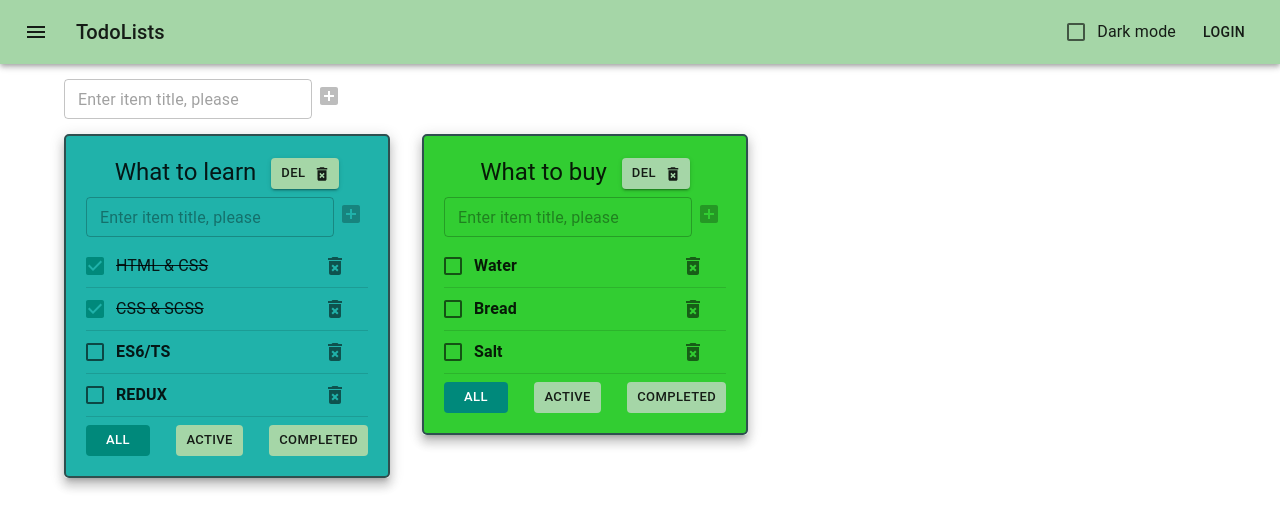
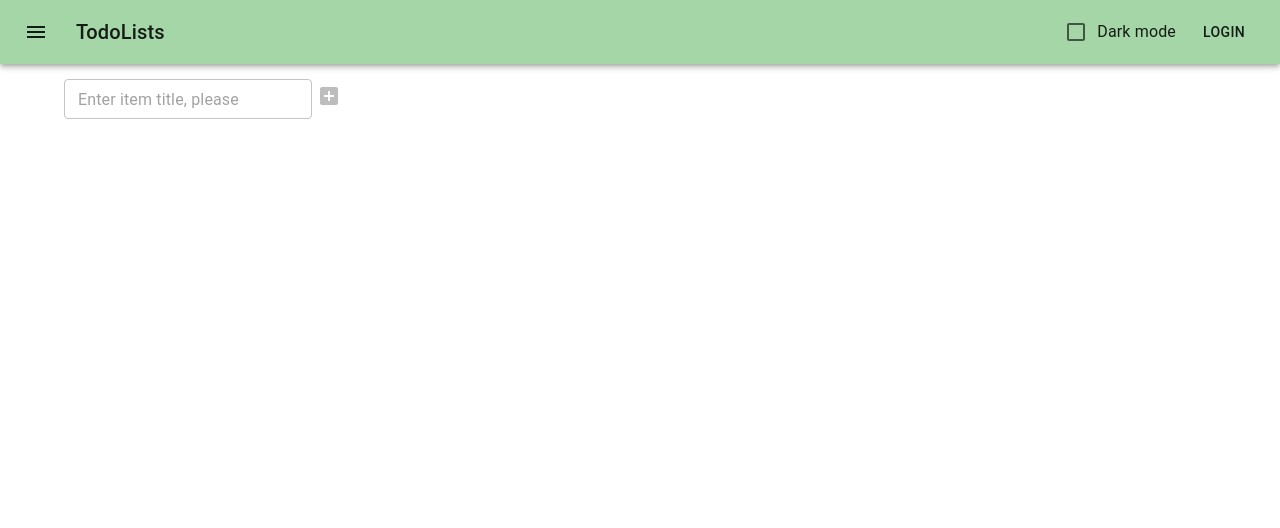
Before and after one commit to Kaftyreva-Polina/1-todolist, a React (Create React App) app: page / in a window 1280 px wide. Shown: the top 528 px of the page. Built offline with nearby package versions, Linux system fonts and the light colour scheme.

Commit message:
lesson 10 Redux

```diff
--- a/src/AppWithRedux.tsx
+++ b/src/AppWithRedux.tsx
@@ -1,14 +1,16 @@
-import React, {useReducer, useState} from "react";
-import Todolist, {TaskType} from "./Todolist"; //!
+import React, {useState} from "react";
+import {TaskType} from "./TodolistWithRedux";
 import "./App.css";
-import {v1} from "uuid";
 import AddItemForm from "./AddItemForm";
 import {
     AppBar,
-    Button, Checkbox,
+    Button,
+    Checkbox,
     Container,
     createTheme,
-    CssBaseline, FormControlLabel, FormGroup,
+    CssBaseline,
+    FormControlLabel,
+    FormGroup,
     Grid,
     IconButton,
     Paper,
@@ -17,14 +19,10 @@ import {
     Typography
 } from "@mui/material";
 import {Menu} from "@mui/icons-material";
-import {
-    addTodolistAC,
-    changeTodolistFilterAC,
-    changeTodolistTitleAC,
-    removeTodolistAC,
-    todolistsReducer
-} from "./state/todolists-reducer";
-import {addTaskAC, changeTaskStatusAC, changeTaskTitleAC, removeTaskAC, tasksReducer} from "./state/tasks-reducer";
+import {addTodolistAC} from "./state/todolists-reducer";
+import {useDispatch, useSelector} from "react-redux";
+import {AppRootStateType} from "./state/store";
+import TodolistWithRedux from "./TodolistWithRedux";
 
 export type FilterValuesType = "all" | "active" | "completed"
 export type TodolistType = {
@@ -38,90 +36,51 @@ export type TasksStateType = {
 }
 
 function AppWithRedux(): JSX.Element {
-    const todoListId_1 = v1()
-    const todoListId_2 = v1()
 
+    let todoLists = useSelector<AppRootStateType, TodolistType[]>(state => state.todolists)
+    // let tasks = useSelector<AppRootStateType, TasksStateType>(state => state.tasks)
+    const [isDarkMode, setDarkMode] = useState<boolean>(false)
 
-    const [todoLists, dispatchToTodoLists] = useReducer(todolistsReducer,[
-        {id: todoListId_1, title: "What to learn", filter: "all"},
-        {id: todoListId_2, title: "What to buy", filter: "all"},
-    ])
-    const [tasks, dispatchToTasks] = useReducer(tasksReducer,{
-        [todoListId_1]: [
-            {id: v1(), title: "HTML & CSS", isDone: true},
-            {id: v1(), title: "CSS & SCSS", isDone: true},
-            {id: v1(), title: "ES6/TS", isDone: false},
-            {id: v1(), title: "REDUX", isDone: false}
-        ],
-        [todoListId_2]: [
-            {id: v1(), title: "Water", isDone: false},
-            {id: v1(), title: "Bread", isDone: false},
-            {id: v1(), title: "Salt", isDone: false}
-        ]
-    })
-    const [isDarkMode, setDarkMode] = useState<boolean>(false)
-    const removeTask = (taskId: string, todoListId: string) => {
-        dispatchToTasks(removeTaskAC(taskId, todoListId))
-    }
-    const addTask = (title: string, todoListId: string) => {
-        dispatchToTasks(addTaskAC(title, todoListId))
-    }
-    const changeTaskStatus = (taskId: string, newIsDone: boolean, todoListId: string) => {
-        dispatchToTasks(changeTaskStatusAC(taskId, newIsDone, todoListId))
-    }
-    const changeTaskTitle = (taskId: string, newTitle: string, todoListId: string) => {
-        dispatchToTasks(changeTaskTitleAC(taskId, newTitle, todoListId))
-    }
+    const dispatch = useDispatch()
 
-    const changeTodoListFilter = (filter: FilterValuesType, todoListId: string) => {
-        dispatchToTodoLists(changeTodolistFilterAC(todoListId, filter))
-    }
-    const removeTodoList = (todoListId: string) => {
-        let action = removeTodolistAC(todoListId)
-        dispatchToTodoLists(action)
-        dispatchToTasks(action)
-    }
-    const changeTodoListTitle = (newTitle: string, todoListId: string) => {
-        dispatchToTodoLists(changeTodolistTitleAC(newTitle, todoListId))
-    }
+    // const removeTask = (taskId: string, todoListId: string) => {
+    //     dispatch(removeTaskAC(taskId, todoListId))
+    // }
+    // const addTask = (title: string, todoListId: string) => {
+    //     dispatch(addTaskAC(title, todoListId))
+    // }
+    // const changeTaskStatus = (taskId: string, newIsDone: boolean, todoListId: string) => {
+    //     dispatch(changeTaskStatusAC(taskId, newIsDone, todoListId))
+    // }
+    // const changeTaskTitle = (taskId: string, newTitle: string, todoListId: string) => {
+    //     dispatch(changeTaskTitleAC(taskId, newTitle, todoListId))
+    // }
+    //
+    // const changeTodoListFilter = (filter: FilterValuesType, todoListId: string) => {
+    //     dispatch(changeTodolistFilterAC(todoListId, filter))
+    // }
+    // const removeTodoList = (todoListId: string) => {
+    //     let action = removeTodolistAC(todoListId)
+    //     dispatch(action)
+    // }
+    // const changeTodoListTitle = (newTitle: string, todoListId: string) => {
+    //     dispatch(changeTodolistTitleAC(newTitle, todoListId))
+    // }
+
     const addTodoList = (title: string) => {
         let action = addTodolistAC(title)
-        dispatchToTodoLists(action)
-        dispatchToTasks(action)
-    }
-
-    const getFilteredTasksForRender = (tasksList: Array<TaskType>, filterValue: FilterValuesType) => {
-        switch (filterValue) {
-            case "active":
-                return tasksList.filter(t => !t.isDone)
-            case "completed":
-                return tasksList.filter(t => t.isDone)
-            default:
-                return tasksList
-        }
+        dispatch(action)
     }
 
 
     const todoListsComponents = todoLists.map(tl => {
-        const tasksForRender: Array<TaskType> = getFilteredTasksForRender(tasks[tl.id], tl.filter)
         return (
-            <Grid item>
+            <Grid key={tl.id} item>
                 <Paper elevation={8}>
-                    <Todolist
-                        key={tl.id}
-
+                    <TodolistWithRedux
                         todoListId={tl.id}
                         title={tl.title}
-                        tasks={tasksForRender}
                         filter={tl.filter}
-
-                        removeTask={removeTask}
-                        addTask={addTask}
-                        changeTaskStatus={changeTaskStatus}
-                        changeTaskTitle={changeTaskTitle}
-                        changeTodoListFilter={changeTodoListFilter}
-                        removeTodoList={removeTodoList}
-                        changeTodoListTitle={changeTodoListTitle}
                     />
                 </Paper>
             </Grid>
--- /dev/null
+++ b/src/TodolistWithRedux.tsx
@@ -0,0 +1,147 @@
+import React, {FC} from "react";
+import {FilterValuesType} from "./App";
+import AddItemForm from "./AddItemForm";
+import EditableSpan from "./EditableSpan";
+import {Button, IconButton, List, ListItem, Typography} from "@mui/material";
+import DeleteForeverIcon from "@mui/icons-material/DeleteForever";
+import {UniversalCheckBox} from "./components/UniversalCheckBox";
+import {useDispatch, useSelector} from "react-redux";
+import {AppRootStateType} from "./state/store";
+import {addTaskAC, changeTaskStatusAC, changeTaskTitleAC, removeTaskAC} from "./state/tasks-reducer";
+import {changeTodolistFilterAC, changeTodolistTitleAC, removeTodolistAC} from "./state/todolists-reducer";
+
+type TodolistPropsType = {
+    todoListId: string
+    title: string
+    filter: FilterValuesType
+}
+
+export type TaskType = {
+    id: string
+    title: string
+    isDone: boolean
+}
+
+const TodolistWithRedux: FC<TodolistPropsType> = (props) => {
+
+    let tasks = useSelector<AppRootStateType, TaskType[]>(state => state.tasks[props.todoListId])
+    const dispatch = useDispatch()
+
+    let isAllTasksNotIsDone = true
+    for (let i = 0; i < tasks.length; i++) {
+        if (tasks[i].isDone) {
+            isAllTasksNotIsDone = false
+            break;
+        }
+    }
+
+
+    if (props.filter === "active") {
+        tasks = tasks.filter(t => t.isDone === false)
+    }
+    if (props.filter === "completed") {
+        tasks = tasks.filter(t => t.isDone === true)
+    }
+
+    const todoClasses = isAllTasksNotIsDone ? "todolist-empty" : "todolist"
+    const todoListItems: Array<JSX.Element> = tasks.map((task) => {
+        const removeTaskHandler = () => {
+            dispatch(removeTaskAC(task.id, props.todoListId))
+        }
+        const changeTaskTitle = (newTitle: string) => {
+            dispatch(changeTaskTitleAC(task.id, newTitle, props.todoListId))
+        }
+        const changeStatusHandler = (taskId: string, newIsDone: boolean) => {
+            dispatch(changeTaskStatusAC(taskId, newIsDone, props.todoListId))
+        }
+        return (
+            <ListItem
+                key={task.id}
+                divider
+                disablePadding
+                secondaryAction={
+                    <IconButton
+                        size="small"
+                        onClick={removeTaskHandler}><DeleteForeverIcon/>
+                    </IconButton>
+                }
+            >
+                <UniversalCheckBox isDone={task.isDone} callBack={(isDone) => changeStatusHandler(task.id, isDone)}/>
+                <EditableSpan title={task.title}
+                              changeTitle={changeTaskTitle}
+                              classes={task.isDone ? "task-done" : "task"}
+                />
+            </ListItem>
+        )
+    })
+
+    const addTask = (title: string) => {
+        dispatch(addTaskAC(title, props.todoListId))
+    }
+    const removeTodoList = () => {
+        let action = removeTodolistAC(props.todoListId)
+        dispatch(action)
+    }
+    const changeTodolistTitle = (title: string) => {
+        dispatch(changeTodolistTitleAC(title, props.todoListId))
+    }
+
+    const onAllClickHandler = () => dispatch(changeTodolistFilterAC(props.todoListId, "all"))
+    const onActiveClickHandler = () => dispatch(changeTodolistFilterAC(props.todoListId, "active"))
+    const onCompletedClickHandler = () => dispatch(changeTodolistFilterAC(props.todoListId, "completed"))
+
+
+    return (
+        <div className={todoClasses}>
+            <Typography
+                variant="h5"
+                align="center"
+                gutterBottom
+            >
+                <EditableSpan title={props.title}
+                              changeTitle={changeTodolistTitle}/>
+                <Button
+                    variant="contained"
+                    endIcon={<DeleteForeverIcon/>}
+                    sx={{ml: "15px"}}
+                    size="small"
+                    onClick={removeTodoList}>Del
+                </Button>
+            </Typography>
+            <AddItemForm addItem={addTask}
+                         maxTitleLength={15}
+                         recommendedTitleLength={20}/>
+            <List>
+                {todoListItems}
+            </List>
+            <div className={"btn-filter-container"}>
+                <Button
+                    size="small"
+                    variant="contained"
+                    disableElevation
+                    color={props.filter === "all" ? "secondary" : "primary"}
+                    onClick={onAllClickHandler}
+                >All
+                </Button>
+                <Button
+                    size="small"
+                    variant="contained"
+                    disableElevation
+                    color={props.filter === "active" ? "secondary" : "primary"}
+                    onClick={onActiveClickHandler}
+                >Active
+                </Button>
+                <Button
+                    size="small"
+                    variant="contained"
+                    disableElevation
+                    color={props.filter === "completed" ? "secondary" : "primary"}
+                    onClick={onCompletedClickHandler}
+                >Completed
+                </Button>
+            </div>
+        </div>
+    );
+};
+
+export default TodolistWithRedux;
--- a/src/state/tasks-reducer.ts
+++ b/src/state/tasks-reducer.ts
@@ -39,9 +39,6 @@ export const tasksReducer = (state = initialState, action: ActionsType): TasksSt
                 [action.payload.todolistId]: []
             }
         case "REMOVE-TODOLIST":
-            //  const copyState = {...state}
-            //     delete copyState[action.id]
-            // return copyState
             let {[action.payload.id]: [], ...rest} = state
             return rest
         default:
```
